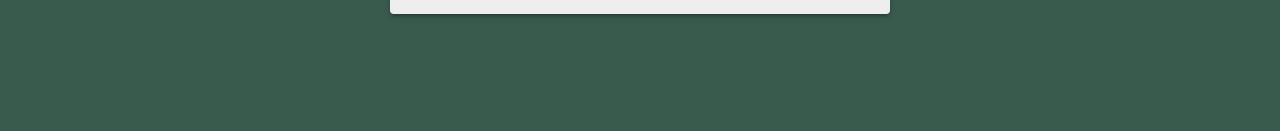
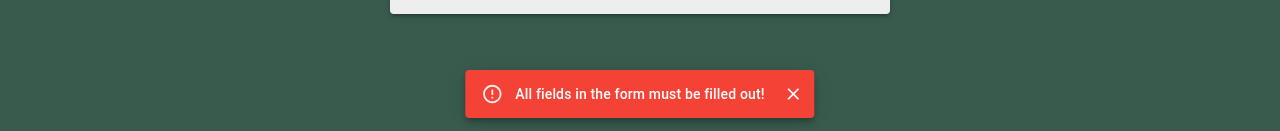
Before and after one commit to kcarrel/currency_converter, a React (Create React App) app: page / in a window 1280 px wide. Both pictures are taken after a click on the button "CONVERT". Shown: the part 666-797 px from the top of the page. Built offline with nearby package versions, Linux system fonts and the light colour scheme; no server answers.

Commit message:
add alert in if form not filled out

```diff
--- a/package.json
+++ b/package.json
@@ -4,6 +4,7 @@
   "private": true,
   "dependencies": {
     "@material-ui/core": "^4.11.0",
+    "@material-ui/lab": "^4.0.0-alpha.56",
     "@testing-library/jest-dom": "^4.2.4",
     "@testing-library/react": "^9.3.2",
     "@testing-library/user-event": "^7.1.2",
--- a/src/App.css
+++ b/src/App.css
@@ -5,6 +5,13 @@
   overflow: auto;
 }
 
+.alert {
+  position: fixed;
+  top: 95%;
+  left: 50%;
+  transform: translate(-50%, -50%);
+
+}
 .currency_form {
   position: fixed;
   top: 60%;
--- a/src/App.js
+++ b/src/App.js
@@ -1,6 +1,7 @@
-import React, {useEffect, useState} from 'react';
+import React, { useState } from 'react';
 import { AppBar, Toolbar, Typography } from '@material-ui/core';
 import { withStyles, } from '@material-ui/core/styles';
+import MuiAlert from '@material-ui/lab/Alert';
 import ConvertForm from './components/ConvertForm'
 import ConversionDisplay from './components/ConversionDisplay'
 import './App.css';
@@ -11,18 +12,29 @@ function App() {
   const [nativeCurrency, setNativeCurrency] = useState('');
   const [foreignCurrency, setForeignCurrency] = useState('');
   const [conversionDisplay, setConversionDisplay] = useState(false);
+  const [errorDisplay, setErrorDisplay] = useState(false);
   const [convertedAmount, setConvertedAmount] = useState(0);
 
   const StyledAppBar = withStyles({
-  root: {
-    background: '#08402b',
-  },
-})(AppBar);
+    root: {
+      background: '#08402b',
+    },
+  })(AppBar);
 
+  function Alert(props) {
+    return <MuiAlert elevation={6} variant="filled" {...props} />;
+  }
+
+  const handleClose = (event) => {
+    setErrorDisplay(false);
+  };
   // Calls the Exchange Rates API upon ConvertForm submission to retrieve
   // exchange rates based on the native currency selected in form
   const getRate = e => {
     e.preventDefault();
+    if (amount === '' || nativeCurrency === '' || foreignCurrency === '') {
+      setErrorDisplay(true);
+    }
     const BASE_URL = `https://api.exchangeratesapi.io/latest?base=${nativeCurrency}`
     fetch(BASE_URL, {
       method: "GET",
@@ -34,10 +46,10 @@ function App() {
           if (i === foreignCurrency) {
             setConvertedAmount(Math.round((amount*rates[i]) * 100)/100)
             setConversionDisplay(true);
+            setErrorDisplay(false);
           }
         }
       })
-
       .catch(err => {
         console.log(err);
       })
@@ -57,11 +69,23 @@ function App() {
     <div className="App">
       <StyledAppBar>
         <Toolbar>
-          <Typography variant="h6">
+          <Typography textalign="center" variant="h6">
             Currency Converter
           </Typography>
         </Toolbar>
       </StyledAppBar>
+      {errorDisplay ? (
+        <Alert className="alert" onClose={handleClose} severity="error">All fields in the form must be filled out!</Alert>
+      ) : (
+        null
+      )}
+      <ConversionDisplay
+        amount={amount}
+        conversionDisplay={conversionDisplay}
+        nativeCurrency={nativeCurrency}
+        foreignCurrency={foreignCurrency}
+        convertedAmount={convertedAmount}
+      />
       <ConvertForm
         amount={amount}
         nativeCurrency={nativeCurrency}
@@ -71,13 +95,6 @@ function App() {
         setForeignCurrencyInput={setForeignCurrencyInput}
         getRate={getRate}
       />
-      <ConversionDisplay
-        amount={amount}
-        conversionDisplay={conversionDisplay}
-        nativeCurrency={nativeCurrency}
-        foreignCurrency={foreignCurrency}
-        convertedAmount={convertedAmount}
-      />
     </div>
   );
 }
--- a/src/components/ConvertForm.js
+++ b/src/components/ConvertForm.js
@@ -59,6 +59,7 @@ function ConvertForm(props) {
               label="Amount to Convert"
               type="number"
               variant="outlined"
+              id="amount-text-field"
               onChange={e => props.setAmount(e.target.value)}
               value={props.amount}
             />
@@ -73,7 +74,7 @@ function ConvertForm(props) {
                 value={props.nativeCurrency}
               >
                 {currencyAbb.map((code, index) => (
-                    <MenuItem key={`nativeCurrency ${index}`} value={code}>{code}</MenuItem>
+                    <MenuItem key={`nativeCurrency ${index}`} id={`nativeCurrency ${code}`}value={code}>{code}</MenuItem>
                 ))}
               </Select>
             </FormControl>
@@ -87,7 +88,7 @@ function ConvertForm(props) {
                 value={props.foreignCurrency}
               >
                 {currencyAbb.map((code, index) => (
-                    <MenuItem key={`foreignCurrency ${index}`} value={code}>{code}</MenuItem>
+                    <MenuItem key={`foreignCurrency ${index}`} id={`foreignCurrency ${code}`} value={code}>{code}</MenuItem>
                 ))}
               </Select>
             </FormControl>
```
Also changed, not shown: 1 other file (tests, documents, lock files or other folders).
